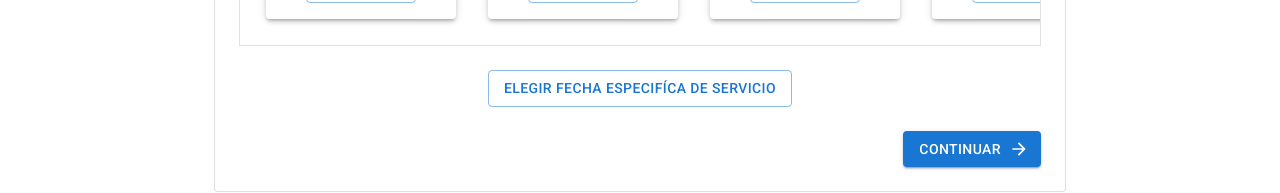
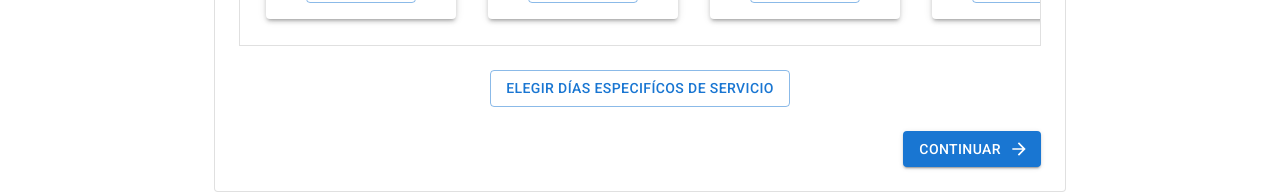
Before and after one commit to iLuisOlivares/Frontend-Autogestion-Aux, a React (Create React App) app: page / in a window 1280 px wide. Shown: the part 747-940 px from the top of the page. Built offline with nearby package versions, Linux system fonts and the light colour scheme.

Commit message:
Correccion ortografia

```diff
--- a/src/components/DateComponent.jsx
+++ b/src/components/DateComponent.jsx
@@ -29,10 +29,10 @@ export const DateComponent = () => {
     return (
     <div>
       <Button variant="outlined" onClick={handleClickOpen}>
-      Elegir fecha especifíca de servicio
+      Elegir días especifícos de servicio
       </Button>
       <Dialog  maxWidth={'xl'} open={open} onClose={handleClose}>
-        <DialogTitle>Elegir fechas</DialogTitle>
+        <DialogTitle>Selecciona los días</DialogTitle>
         <DialogContent sx={{p:0}}>
         <Stack spacing={2}>
 
```
